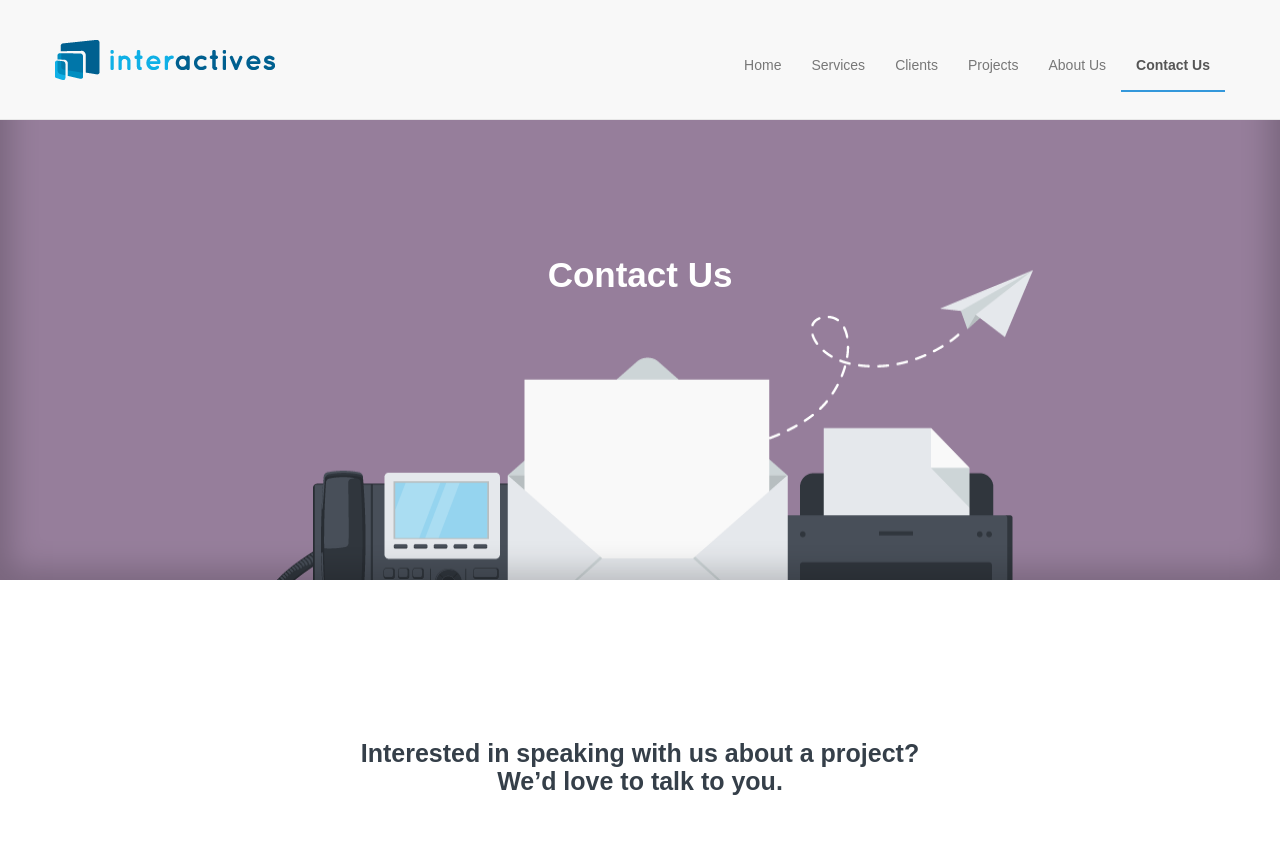
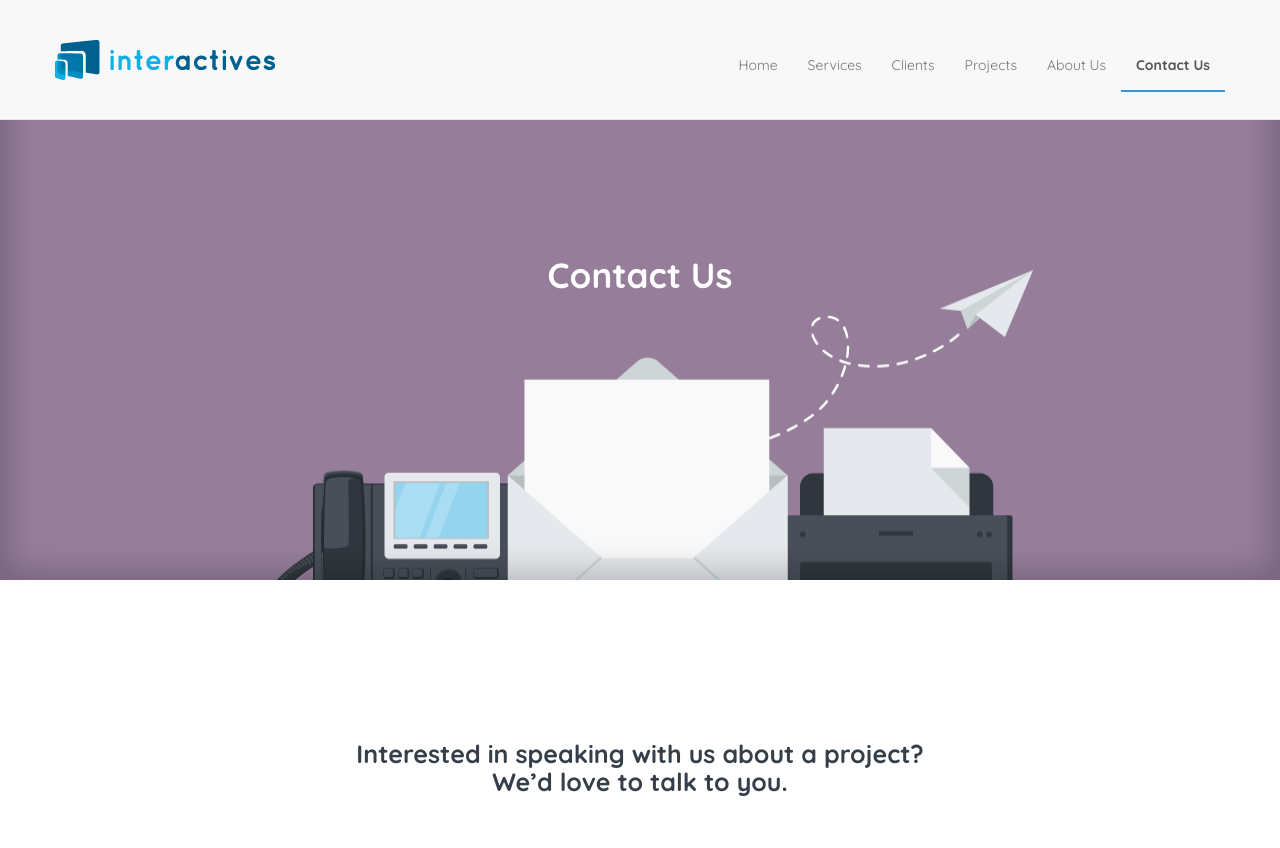
Before and after one commit to Jehnean/Interactives, a website: page www/contact-us.html in a window 1280 px wide. Shown: the top 848 px of the page. Drawn offline with nearby package versions, Linux system fonts and the light colour scheme.

Commit message:
updated contact page to have fonts

```diff
--- a/www/contact-us.html
+++ b/www/contact-us.html
@@ -9,6 +9,7 @@
     <meta name="author" content="Interactives">
     <link rel="icon" href="favicon.ico">
     <title>Contact Us | Interactives</title>
+    <link href='http://fonts.googleapis.com/css?family=Quicksand:400,300,700' rel='stylesheet' type='text/css'>
     <link rel="stylesheet" href="/components/bootstrap/dist/css/bootstrap.min.css">
     <link rel="stylesheet" href="/components/font-awesome/css/font-awesome.min.css">
     <link rel="stylesheet" href="/css/style.css">
```
